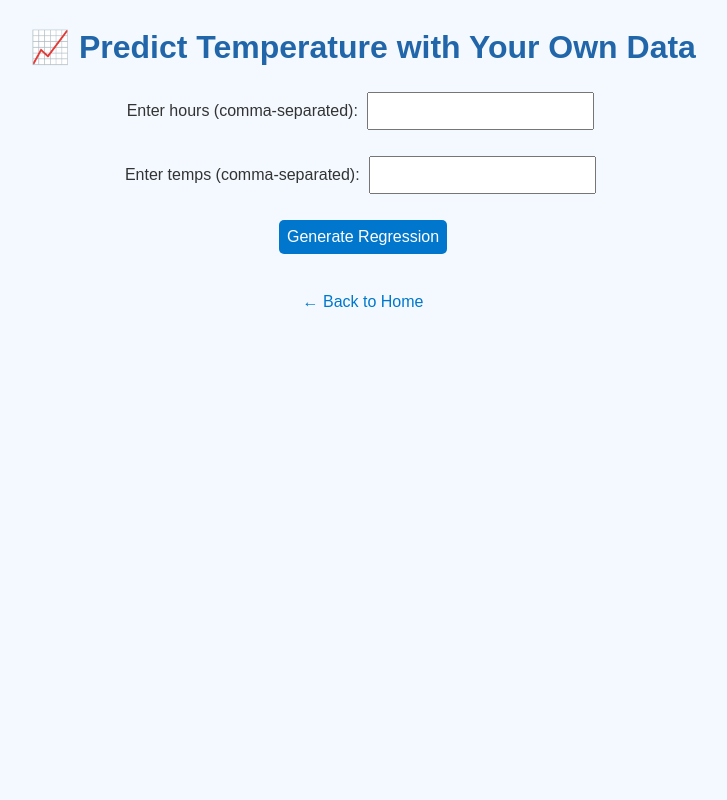
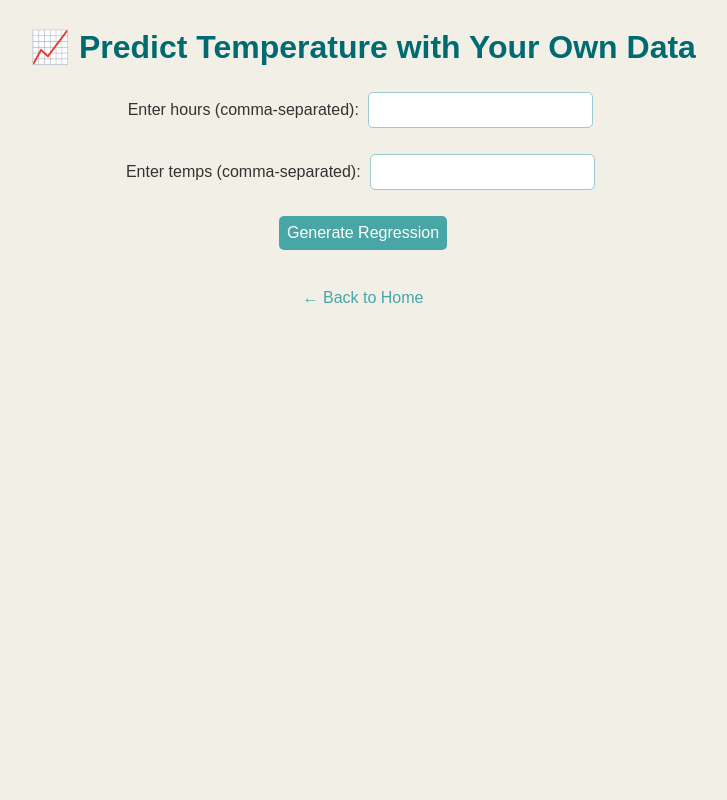
Before and after one commit to CS222-UIUC/team-33-project, a Django app: page /custom/ in a window 1280 px wide. Shown: the whole page, without its empty margins (277-1004 px from the left). Run offline with Django 5.2, Linux system fonts and the light colour scheme.

Commit message:
small clean up and improvements to cohesiveness

```diff
--- a/backend/welcomePage/static/script.js
+++ b/backend/welcomePage/static/script.js
@@ -107,7 +107,7 @@ document.getElementById("simulate-btn").addEventListener("click", function() {
         simulationInterval = null;
 
         simulateButton.textContent = "Simulation Complete";
-        console.log("✅ Simulation finished after 20 seconds.");
+        console.log("✅ Simulation finished after 10 seconds.");
 
 
 
@@ -146,7 +146,7 @@ document.getElementById("collect-btn").addEventListener("click", function() {
         simulationInterval = null;
 
         collectButton.textContent = "Collection Complete";
-        console.log("✅ Data collection finished after 20 seconds.");
+        console.log("✅ Data collection finished after 10 seconds.");
 
 
         const predictBtn = document.getElementById("predict-btn");
@@ -159,7 +159,7 @@ document.getElementById("collect-btn").addEventListener("click", function() {
         // simulateButton.style.backgroundColor = "#006A71"; // Reset color
         // collectButton.textContent = "Collect Data"; // Reset text
         // simulateButton.textContent = "Simulate Data"; // Reset text
-    }, 20000); // 20 seconds = 20000 ms
+    }, 10000); // 20 seconds = 20000 ms
 });
 
 // Event listener for predict button
--- a/backend/welcomePage/static/styles.css
+++ b/backend/welcomePage/static/styles.css
@@ -1,35 +1,48 @@
 body {
     font-family: Arial, sans-serif;
-    background-color: #f4f9ff;
+    background-color: #F2EFE7; /* soft beige background */
     color: #333;
     padding: 20px;
     text-align: center;
 }
 
 h1 {
-    color: #2266aa;
+    color: #006A71; /* deep teal, matches header */
 }
 
 a {
-    color: #0077cc;
+    color: #48A6A7; /* medium teal */
     text-decoration: none;
 }
 
 img {
     margin-top: 10px;
     border-radius: 10px;
+    box-shadow: 0 2px 5px rgba(0,0,0,0.1); /* matches logo shadow style */
 }
 
 form input[type="text"], form input[type="submit"] {
     padding: 8px;
     margin: 5px;
     font-size: 16px;
+    border-radius: 5px;
+    border: 1px solid #9ACBD0; /* light teal border */
 }
 
 form input[type="submit"] {
-    background-color: #0077cc;
+    background-color: #48A6A7; /* medium teal background */
     color: white;
     border: none;
     cursor: pointer;
-    border-radius: 5px;
+    transition: background-color 0.3s, transform 0.2s;
 }
+
+form input[type="submit"]:hover {
+    background-color: #006A71;
+    transform: scale(1.05);
+}
+
+form input[type="submit"]:active {
+    background-color: #9ACBD0;
+    transform: scale(1);
+}
--- a/backend/welcomePage/views.py
+++ b/backend/welcomePage/views.py
@@ -15,6 +15,7 @@ import numpy as np
 
 def home(request):
     return render(request, 'home.html')
+
 
 
 def callAPI(request):
```
